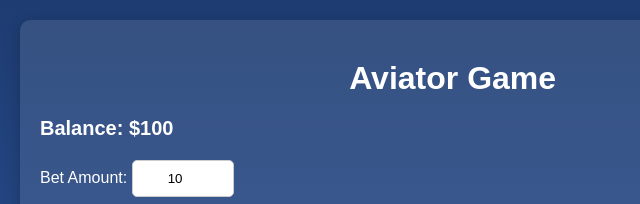
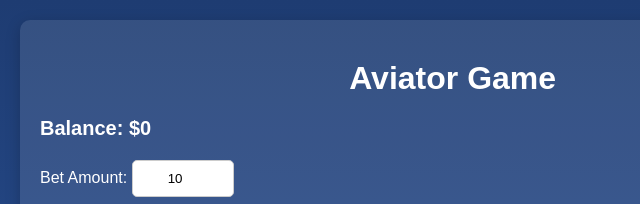
Before and after one commit to investmoney2/earnmoney.github.io, a plain HTML site: page index.html in a window 1280 px wide. Shown: the top 204 px of the page, 0-640 px from the left. Drawn offline with Linux system fonts and the light colour scheme.

Commit message:
Update index.html

```diff
--- a/index.html
+++ b/index.html
@@ -9,7 +9,7 @@
 <body>
   <div id="left-container">
     <h1>Aviator Game</h1>
-    <div id="balance">Balance: $100</div>
+    <div id="balance">Balance: $0</div>
     <label for="bet-input">Bet Amount: </label>
     <input id="bet-input" type="number" min="5" max="100" value="10">
     <div class="plane">✈️</div>
```
